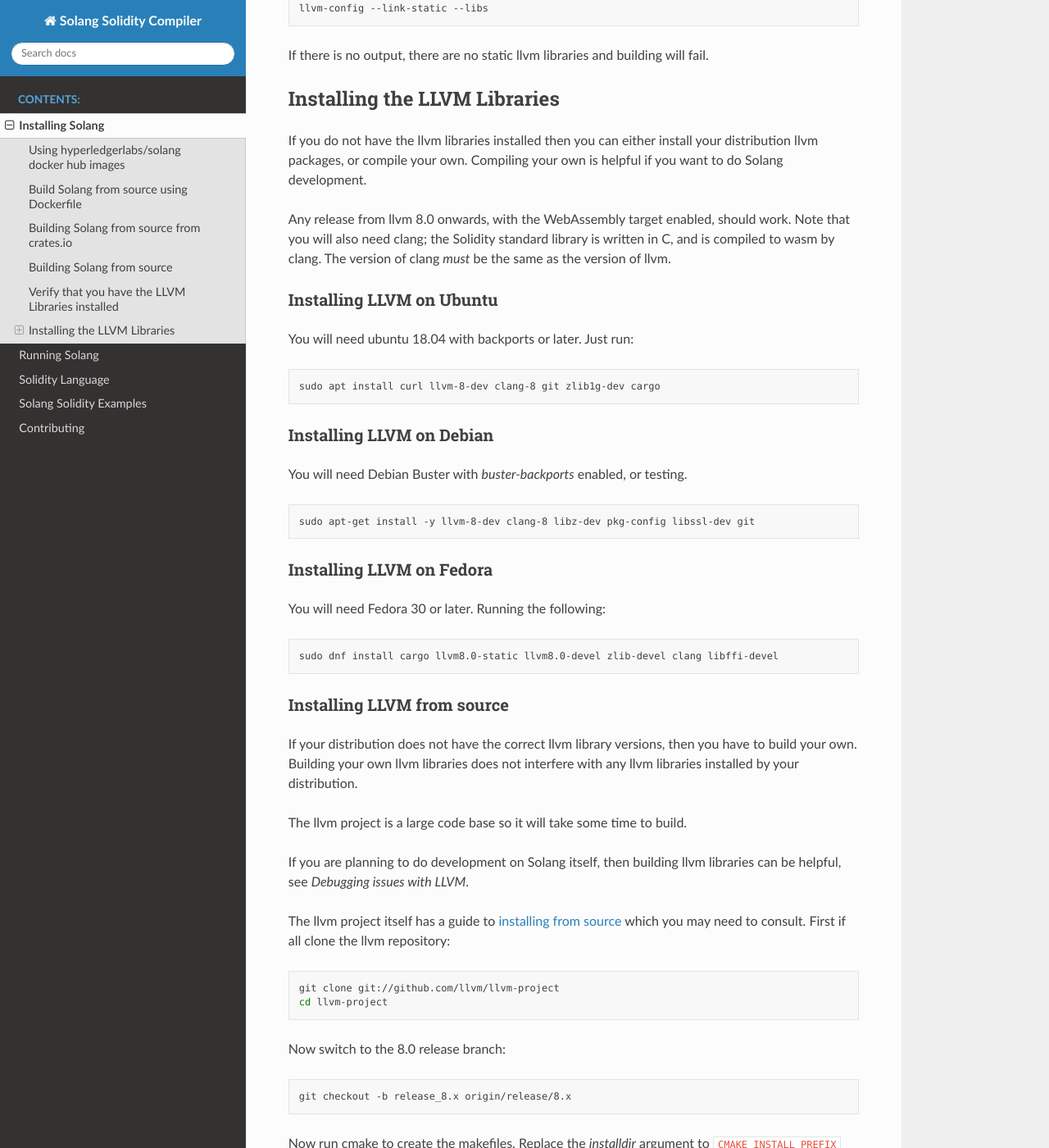
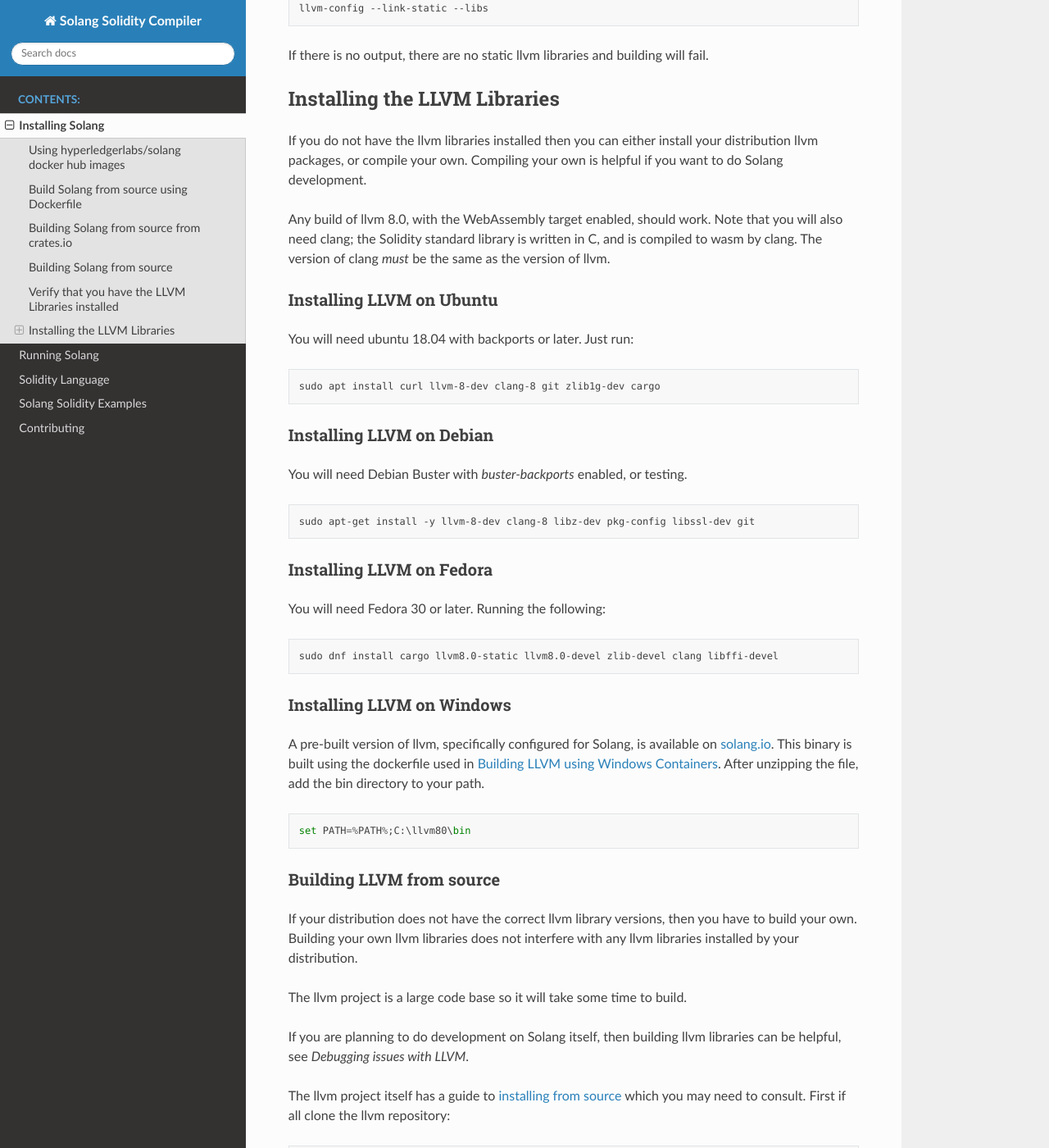
Before and after one commit to hyperledger-solang/solang, a Sphinx documentation site: the page built from docs/installing.rst, in a window 1280 px wide and 1400 px high, scrolled down 1942 px. Shown: the whole window at 82% size. Built offline with Sphinx 7.4.7 and the Read the Docs theme 2.0.0, drawn with Linux system fonts in a browser that asks for light colours.

Commit message:
Use solang.io for windows llvm build
Signed-off-by: Sean Young <sean@mess.org>

```diff
--- a/docs/installing.rst
+++ b/docs/installing.rst
@@ -104,9 +104,10 @@
 your distribution llvm packages, or compile your own. Compiling your own is helpful
 if you want to do Solang development.
 
-Any release from llvm 8.0 onwards, with the WebAssembly target enabled, should work.
+Any build of llvm 8.0, with the WebAssembly target enabled, should work.
 Note that you will also need clang; the Solidity standard library is written in C,
-and is compiled to wasm by clang. The version of clang *must* be the same as the version of llvm.
+and is compiled to wasm by clang. The version of clang *must* be the same as the
+version of llvm.
 
 
 Installing LLVM on Ubuntu
@@ -138,7 +139,19 @@
 
 .. _llvm-from-source:
 
-Installing LLVM from source
+Installing LLVM on Windows
+__________________________
+
+A pre-built version of llvm, specifically configured for Solang, is available on
+`solang.io <https://solang.io/download/llvm80.zip>`_. This binary is built using
+the dockerfile used in `Building LLVM using Windows Containers`_. After unzipping
+the file, add the bin directory to your path.
+
+.. code-block::
+
+	set PATH=%PATH%;C:\llvm80\bin
+
+Building LLVM from source
 ___________________________
 
 If your distribution does not have the correct llvm library versions, then you have
@@ -186,6 +199,7 @@
 
 	set PATH=%PATH%;C:\Users\User\solang-llvm\bin
 
+
 Building LLVM using docker
 __________________________
 
```
Also changed, not shown: 1 other file.
